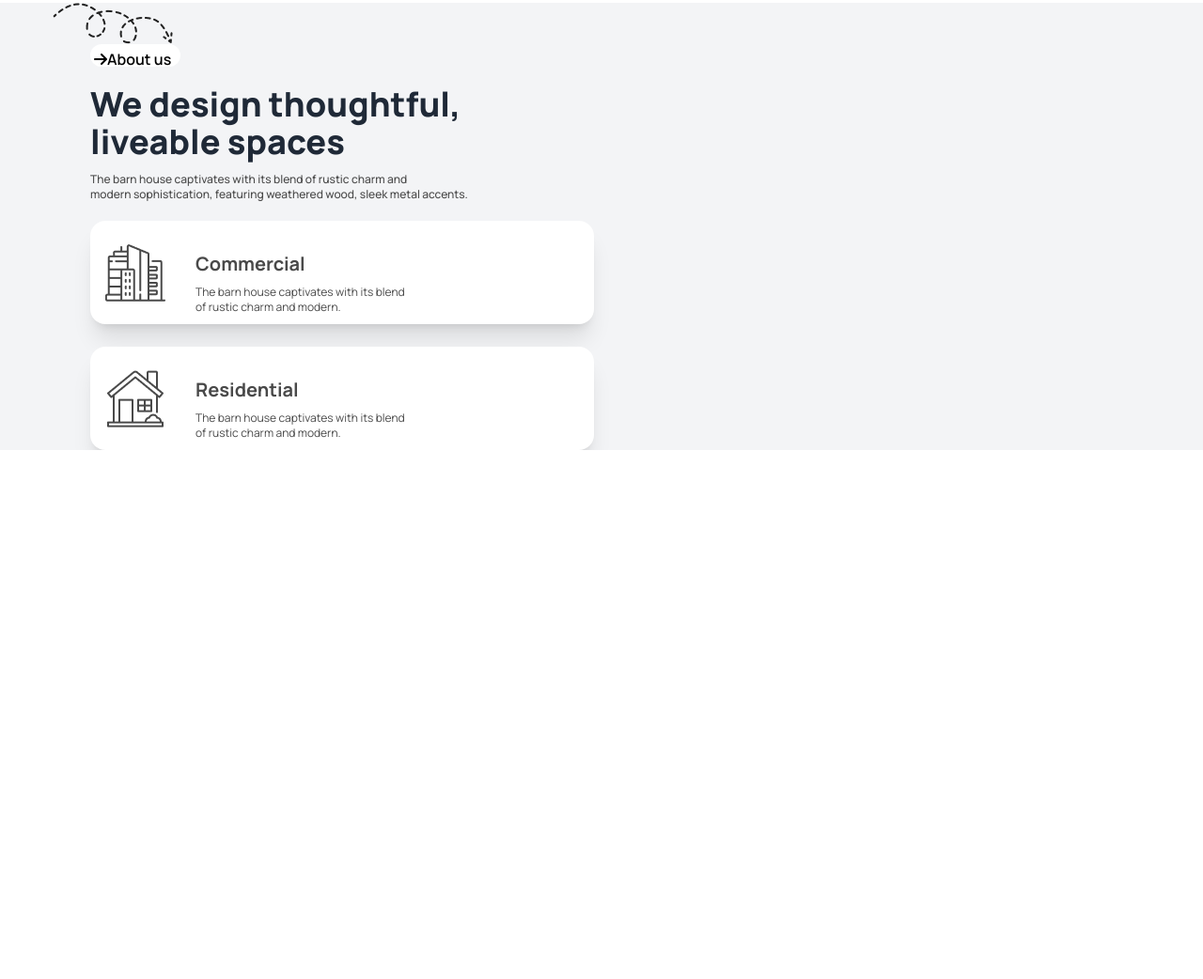
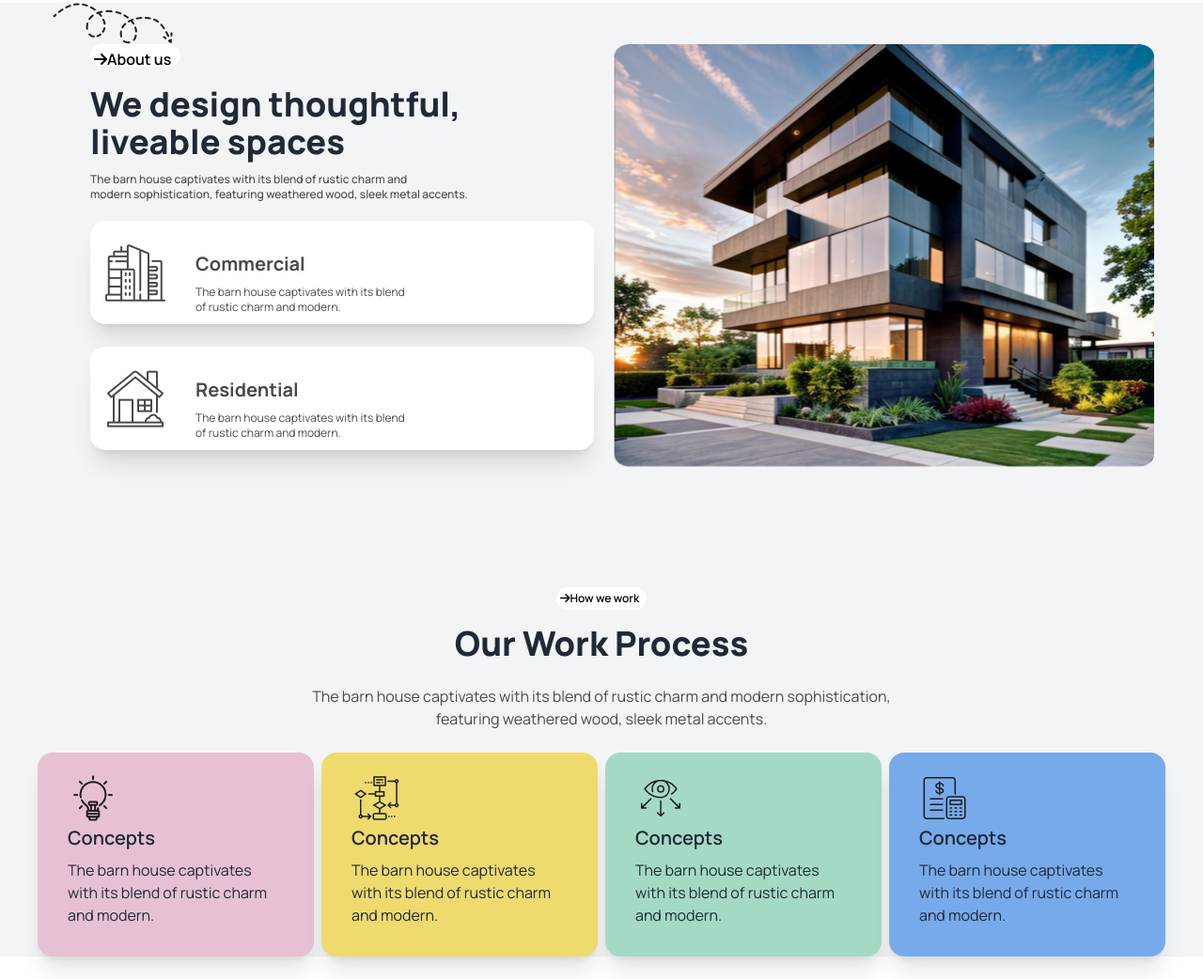
Before and after one commit to rakibulhasan-0/Asainment-03, a plain HTML site: page index.html in a window 1280 px wide. Shown: the part 598-1640 px from the top of the page at 94% size. Before the commit the page ends 1077 px from the top, so only its background shows below. Drawn offline with nearby package versions, Linux system fonts and the light colour scheme.

Commit message:
section 2

```diff
--- a/index.html
+++ b/index.html
@@ -31,6 +31,7 @@
 
 </head>
 <body class="manrope">
+
   <header class="md:container md:mx-auto bg-gradient-to-br">
         <nav>
             <div class="navbar bg-base-100">
@@ -102,13 +103,11 @@
          </div>
   </header>
 
-
-
   <main class="bg-gray-100">
-      <img class="ml-0 md:ml-14" src="./assets/Vector.png" alt="">
+          <img class="md:ml-0 md:ml-14" src="./assets/Vector.png" alt="">
           <section class="container mx-auto" >
+           <div class="grid grid-cols-1 md:grid-cols-2 mb-10 gap-6">
             <div>
-        <div class="flex">
               <div>
                 <div>
                   <p class="text-base font-semibold text-black bg-white rounded-full px-1 py-1 h-6 w-24 ml-24 mb-5"><i class="fa-solid text-black fa-arrow-right"></i>About us</p>
@@ -151,12 +150,87 @@
                     </div>
                   </div>
                 </div>
+              </div>
 
+            </div>
+            <div>
+              <img class="h-[450px] w-[576px]" src="./assets/Rectangle.png" alt="house">
+            </div>
+
+           </div>
+          </section>
+          <section class="container mx-auto mt-32">
+            <div class="mb-4">
+              <p class="text-xs mx-auto font-semibold text-black bg-white rounded-full px-1 py-1 h-6 w-24"><i class="fa-solid text-black fa-arrow-right"></i>How we work</p>
+              <h1 class="font-extrabold text-4xl text-center mt-4 mb-6">Our Work Process</h1>
+              <p class="text-base text-center text-[#494949]">The barn house captivates with its blend of rustic charm and modern sophistication,<br> featuring weathered wood, sleek metal accents.</p>
+            </div>
+
+            <!-- card -->
+
+            <div class="grid grid-cols-2 gap-2 lg:grid-cols-4 my-6 mx-10">
+              <!-- cart 1 -->
+              <div class="card bg-[#E7C1D3]  shadow-xl">
+                <figure>
+                  <img class=" mt-6 mr-44"
+                    src="./assets/concept.png"
+                    alt="icon"/>
+                </figure>
+                <div class="card-body">
+                  <h2 class="card-title -mt-7">
+                    Concepts
+                  </h2>
+                  <p>The barn house captivates with its blend of rustic charm and modern.</p>
 
                 </div>
               </div>
+              <!-- cart 2 -->
+              <div class="card bg-[#EFDA6E]  shadow-xl">
+                <figure>
+                  <img class=" mt-6 mr-44"
+                    src="./assets/flow-chart.png"
+                    alt="icon"/>
+                </figure>
+                <div class="card-body">
+                  <h2 class="card-title -mt-7">
+                    Concepts
+                  </h2>
+                  <p>The barn house captivates with its blend of rustic charm and modern.</p>
+                </div>
+              </div>
+              <!-- cart 3 -->
+              <div class="card bg-[#A4DAC3]  shadow-xl">
+                <figure>
+                  <img class=" mt-6 mr-44"
+                    src="./assets/vision.png"
+                    alt="icon"/>
+                </figure>
+                <div class="card-body">
+                  <h2 class="card-title -mt-7">
+                    Concepts
+                  </h2>
+                  <p>The barn house captivates with its blend of rustic charm and modern.</p>
+                </div>
+              </div>
+              <!-- cart 4 -->
+              <div class="card bg-[#77AAEA]  shadow-xl">
+                <figure>
+                  <img class=" mt-6 mr-44"
+                    src="./assets/budget-planning.png"
+                    alt="icon"/>
+                </figure>
+                <div class="card-body">
+                  <h2 class="card-title -mt-7">
+                    Concepts
+                  </h2>
+                  <p>The barn house captivates with its blend of rustic charm and modern.</p>
+                </div>
+              </div>
+            </div>
 
-       </div>
+
+
+
           </section>
 
   </main>
```
Lines whose indentation alone changed are shown as unchanged.
